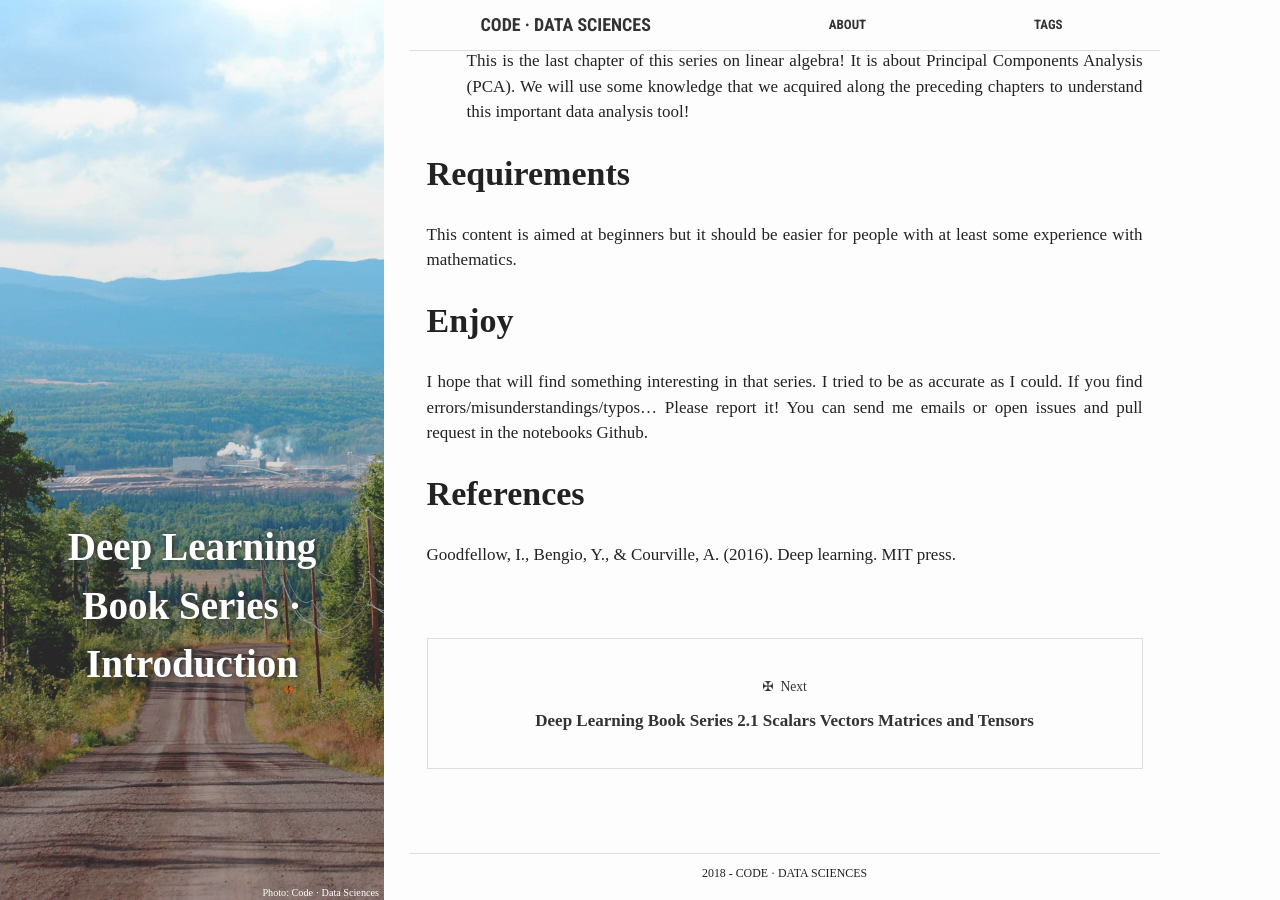
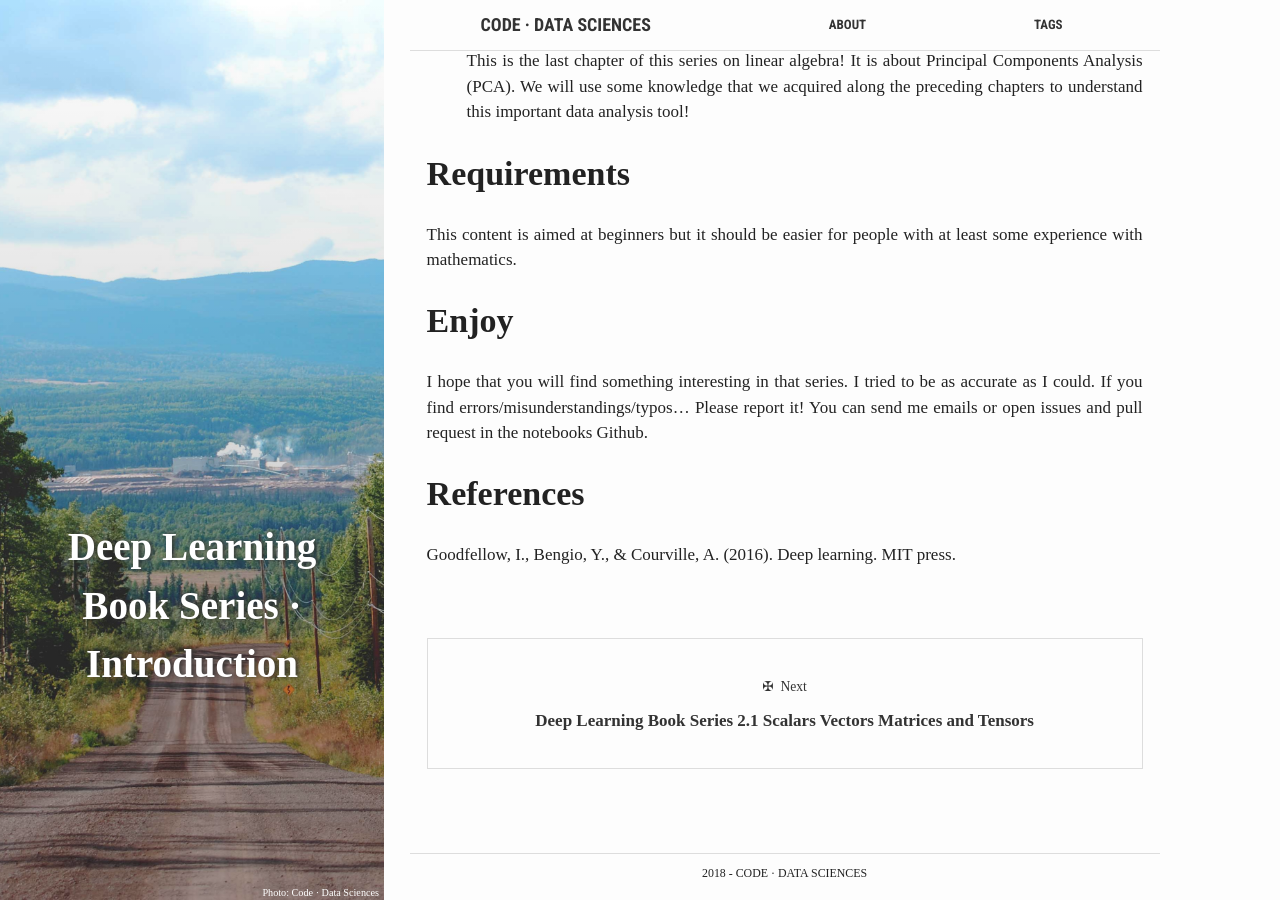
Before and after one commit to hadrienj/hadrienj.github.io, a Jekyll site: the page built from _posts/2018-03-02-Deep-Learning-Book-Series-Introduction.md, in a window 1280 px wide and 900 px high, scrolled down 4304 px. Built offline with Jekyll 4.4.1, drawn with Linux system fonts in a browser that asks for light colours; formulas are drawn with MathJax 3.

Commit message:
fixes typo

```diff
--- a/_posts/2018-03-02-Deep-Learning-Book-Series-Introduction.md
+++ b/_posts/2018-03-02-Deep-Learning-Book-Series-Introduction.md
@@ -102,7 +102,7 @@ This content is aimed at beginners but it should be easier for people with at le
 
 # Enjoy
 
-I hope that will find something interesting in that series. I tried to be as accurate as I could. If you find errors/misunderstandings/typos… Please report it! You can send me emails or open issues and pull request in the notebooks Github.
+I hope that you will find something interesting in that series. I tried to be as accurate as I could. If you find errors/misunderstandings/typos… Please report it! You can send me emails or open issues and pull request in the notebooks Github.
 
 # References
 
```
Also changed, not shown: assets/images/favicon.png (renamed from favicon.png), favicon.ico (added).
